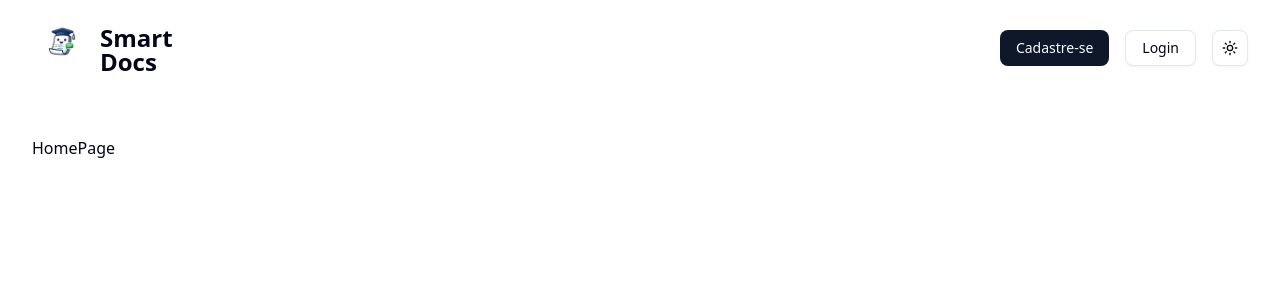
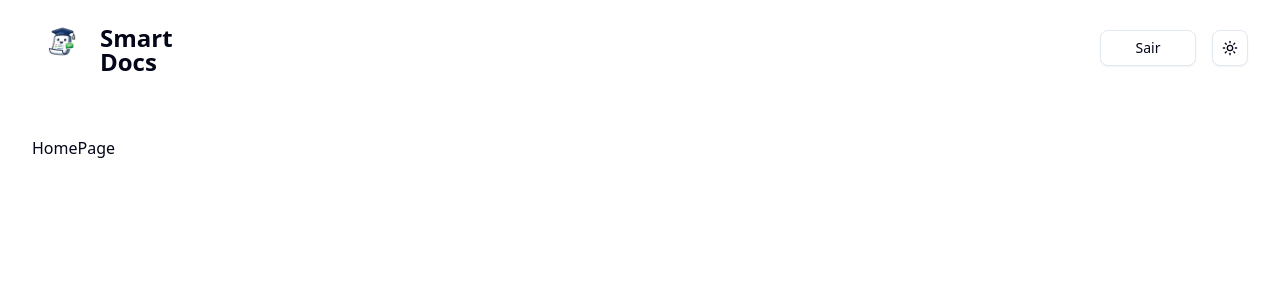
Before and after one commit to daniel0queiroz/smart-docs, a Next.js app: page / in a window 1280 px wide. Shown: the top 300 px of the page. Built offline with nearby package versions, Linux system fonts and the light colour scheme.

Commit message:
feat: setting up logout functions

```diff
--- a/src/components/ui/Header.tsx
+++ b/src/components/ui/Header.tsx
@@ -3,6 +3,7 @@ import Image from "next/image"
 import Link from "next/link"
 import { Button } from "./button";
 import DarkModeToggle from "./DarkModeToggle";
+import LogOutButton from "./LogOutButton";
 
 function Header() {
 const user = null;
@@ -22,10 +23,10 @@ const user = null;
             <h1 className="flex flex-col pb-1 text-2xl font-semibold leading-6">Smart <span>Docs</span></h1>
         </Link>
         <div className="flex gap-4">
-            {user ? (
-                "Logout"
-            ) :
-            (
+            {/* {user ? ( */}
+                <LogOutButton />
+            {/* ) :  */}
+            {/* (
                 <>
                 <Button asChild className="hidden sm:block">
                     <Link href="/sign-up" >Cadastre-se</Link>
@@ -34,7 +35,7 @@ const user = null;
                     <Link href="/login">Login</Link>
                 </Button>
                 </>
-            )}
+            )} */}
             <DarkModeToggle />
         </div>
     </header>
--- /dev/null
+++ b/src/components/ui/LogOutButton.tsx
@@ -0,0 +1,46 @@
+"use client"
+
+import { useState } from 'react'
+import { Button } from './button'
+import { Loader2 } from 'lucide-react'
+import { toast } from "sonner"
+import { useRouter } from 'next/navigation'
+
+function LogOutButton() {
+    const router = useRouter();
+    const [loading, setLoading] = useState(false);
+
+    const handleLogOut = async () => {
+        setLoading(true)
+
+        await new Promise((resolve) => setTimeout(resolve, 2000))
+
+        const errorMessage = null;
+
+        if (!errorMessage) {
+            toast.success("Você saiu", {
+            description: "Você foi deslogado do sistema.",
+            className: "bg-emerald-600 text-white border-emerald-700",
+        })
+        router.push("/");
+        } else {
+            toast.error("Erro", {
+            description: errorMessage,
+      })
+        }
+
+        setLoading(false)
+    }
+
+  return (
+    <Button variant="outline"
+    onClick={handleLogOut}
+    disabled={loading}
+    className='w-24'
+    >
+        {loading ? <Loader2 className='animate-spin' /> : "Sair"}
+    </Button>
+  );
+}
+
+export default LogOutButton
```
